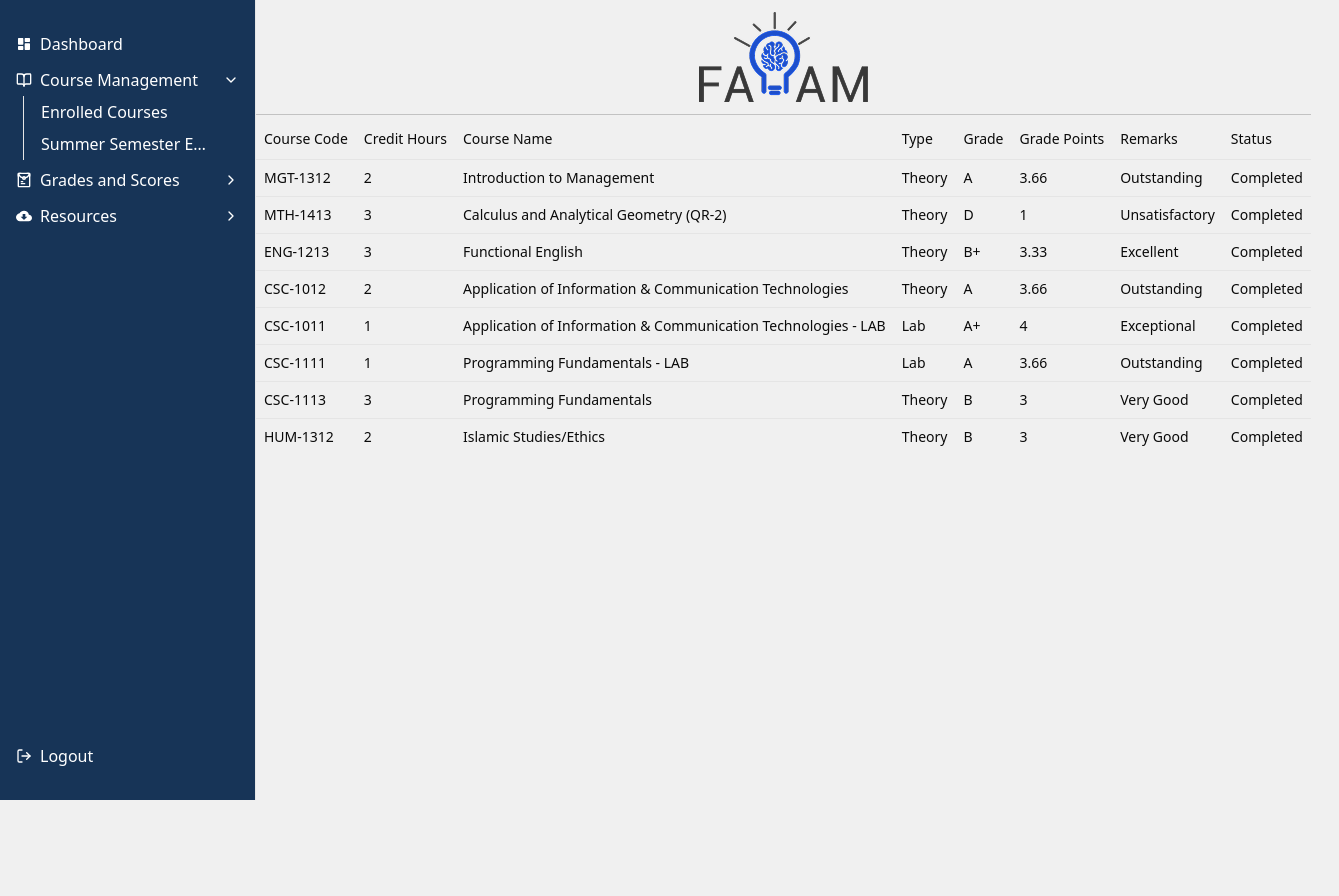
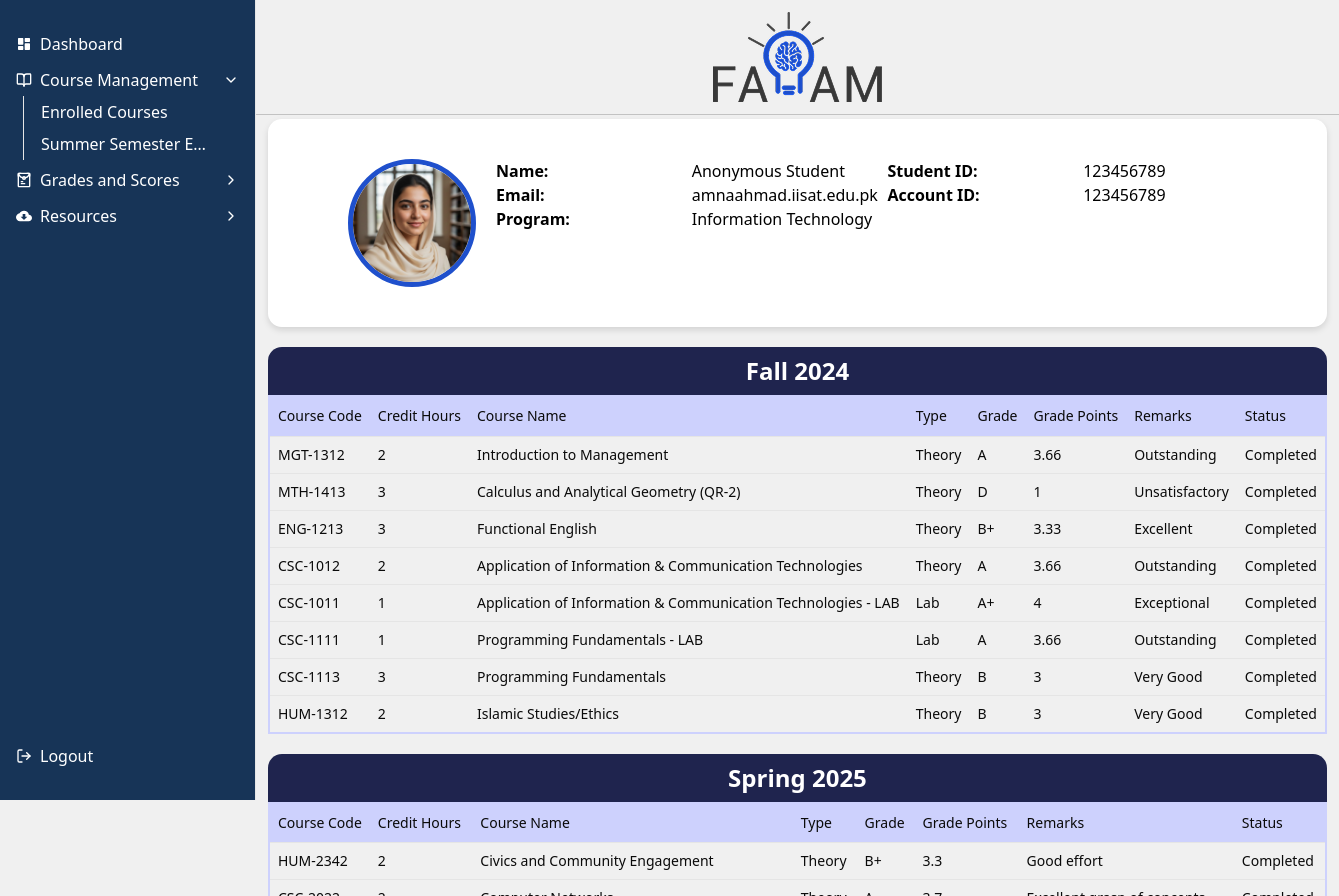
Before and after one commit to ZashShadow/faham, a Next.js app: page /dashboard/degree-record in a window 1280 px wide. Shown: the top 896 px of the page, 1339 px wide, since content can reach past the window. Before the commit the page ends 800 px from the top, so only its background shows below. Built offline with nearby package versions, Linux system fonts and the light colour scheme.

Commit message:
More progress on the front end

```diff
--- a/app/dashboard/degree-record/page.jsx
+++ b/app/dashboard/degree-record/page.jsx
@@ -9,6 +9,8 @@ import {
     TableHeader,
     TableRow,
 } from "@/components/ui/table"
+
+import SheetHead from '@/myComponents/sheets/SheetHead'
 
 
 const page = () => {
@@ -85,16 +87,6 @@ const page = () => {
             status: "Completed",
         },
         {
-            courseCode: "MGT4005",
-            creditHours: "3",
-            courseName: "Management Information System (Domain Elective III)",
-            type: "Theory",
-            grade: "A-", // Example: Doing well in a related technical elective
-            gradePoints: "3.7",
-            remarks: "Strong conceptual understanding",
-            status: "Completed",
-        },
-        {
             courseCode: "ENG3065",
             creditHours: "3",
             courseName: "Communication Skills (Domain Supporting 1)",
@@ -103,17 +95,7 @@ const page = () => {
             gradePoints: "3.7",
             remarks: "Excellent presentation skills",
             status: "Completed",
-        },
-        {
-            courseCode: "THQ0003",
-            creditHours: "0",
-            courseName: "Translation of Holy Quran",
-            type: "Theory",
-            grade: "Satisfactory", // Often graded Pass/Fail or Satisfactory/Unsatisfactory
-            gradePoints: "N/A", // 0-credit courses don't usually factor into GPA
-            remarks: "Fulfilled course requirement",
-            status: "Completed",
-        },
+        }
     ]
 
     const courses = [
@@ -200,10 +182,35 @@ const page = () => {
     ];
 
     return (
-        <Table>
+        <div className='flex flex-col gap-5 mx-3'>
+            <div className='flex gap-5 justify-center  max-sm:flex-col bg-[#ffffff] text-[#000000] rounded-xl px-20 max-sm:px-5 py-10 drop-shadow-md'>
+                <img src="../assets/student2.jpg" alt="student picture"  className='rounded-full border-5 border-[#1F50CC] w-32 h-32 object-cover'/>
+                <div className="text-container">
+                    <div className="grid grid-cols-2 lg:grid-cols-4 lg:gap-x-8 overflow-x-auto">
 
+                        <div className="font-bold whitespace-nowrap">Name:</div>
+                        <div className="whitespace-nowrap">Anonymous Student</div>
+
+                        <div className="font-bold lg:col-start-3 whitespace-nowrap">Student ID:</div>
+                        <div className="lg:col-start-4 whitespace-nowrap">123456789</div>
+
+                        <div className="font-bold whitespace-nowrap">Email:</div>
+                        <div className="whitespace-nowrap">amnaahmad.iisat.edu.pk</div>
+
+                        <div className="font-bold lg:col-start-3 whitespace-nowrap">Account ID:</div>
+                        <div className="lg:col-start-4 whitespace-nowrap">123456789</div>
+
+                        <div className="font-bold whitespace-nowrap">Program:</div>
+                        <div className="whitespace-nowrap">Information Technology</div>
+
+                    </div>
+                </div>
+            </div>
+            <div className="sheet-container">
+                <SheetHead title="Fall 2024" />
+                <Table className={"border-2 border-[#cdd1fd] rounded-2xl "}>
                     <TableHeader>
-                <TableRow>
+                        <TableRow className={"bg-[#cdd1fd]"}>
                             <TableHead className="w-[100px]">Course Code</TableHead>
                             <TableHead>Credit Hours</TableHead>
                             <TableHead>Course Name</TableHead>
@@ -217,7 +224,7 @@ const page = () => {
                     <TableBody>
                         {courses.map((course) => (
                             <TableRow key={course.courseCode}>
-                        <TableCell className="font-medium">{course.courseCode}</TableCell>
+                                <TableCell >{course.courseCode}</TableCell>
                                 <TableCell>{course.creditHours}</TableCell>
                                 <TableCell>{course.courseName}</TableCell>
                                 <TableCell>{course.type}</TableCell>
@@ -229,6 +236,39 @@ const page = () => {
                         ))}
                     </TableBody>
                 </Table>
+            </div>
+            <div className="sheet-container">
+                <SheetHead title="Spring 2025" />
+                <Table className={"border-2 border-[#cdd1fd] rounded-2xl "}>
+                    <TableHeader>
+                        <TableRow className={"bg-[#cdd1fd]"}>
+                            <TableHead className="w-[100px]">Course Code</TableHead>
+                            <TableHead>Credit Hours</TableHead>
+                            <TableHead>Course Name</TableHead>
+                            <TableHead>Type</TableHead>
+                            <TableHead>Grade</TableHead>
+                            <TableHead>Grade Points</TableHead>
+                            <TableHead>Remarks</TableHead>
+                            <TableHead>Status</TableHead>
+                        </TableRow>
+                    </TableHeader>
+                    <TableBody>
+                        {courses2.map((course) => (
+                            <TableRow key={course.courseCode}>
+                                <TableCell>{course.courseCode}</TableCell>
+                                <TableCell>{course.creditHours}</TableCell>
+                                <TableCell>{course.courseName}</TableCell>
+                                <TableCell>{course.type}</TableCell>
+                                <TableCell>{course.grade}</TableCell>
+                                <TableCell>{course.gradePoints}</TableCell>
+                                <TableCell>{course.remarks}</TableCell>
+                                <TableCell>{course.status}</TableCell>
+                            </TableRow>
+                        ))}
+                    </TableBody>
+                </Table>
+            </div>
+        </div>
     )
 }
 
--- a/app/dashboard/layout.jsx
+++ b/app/dashboard/layout.jsx
@@ -13,6 +13,7 @@ import {
     SidebarTrigger,
 } from "@/components/ui/sidebar"
 import TopBar from "@/myComponents/TopBar"
+import Foot from "@/myComponents/Footer"
 
 
 export default function DashboardLayout({ children }) {
@@ -22,6 +23,7 @@ export default function DashboardLayout({ children }) {
             <SidebarInset>
                 <TopBar className={"mb-1"}/>
                 {children}
+                <Foot/>
             </SidebarInset>
         </SidebarProvider>
     );
--- a/app/dashboard/page.jsx
+++ b/app/dashboard/page.jsx
@@ -5,8 +5,8 @@ import ScheduleEmbed from '@/myComponents/sheets/Schedule'
 const page = () => {
   return (
     <div className="content-wrapper mx-3">
-      <div className='flex bg-[#1D4FCC] text-white rounded-xl px-20 py-10 drop-shadow-md'>
-        <img src="../assets/fahamlogo.png" alt="logo" />
+      <div className='flex bg-[#1D4FCC] gap-8 justify-center items-center text-white rounded-xl px-20 py-10 drop-shadow-md'>
+        <img src="../assets/student2.jpg" alt="student picture"  className='rounded-full border-5 border-[#1F50CC] w-32 h-32 object-cover'/>
         <div className="text-container">
           <h1 className='font-semibold text-5xl'>Hello, Anonymous Student!</h1>
           <h2 className='font-semibold text-2xl text-[#D2D2D2]'>Good Evening</h2>
--- a/components/ui/table.jsx
+++ b/components/ui/table.jsx
@@ -62,7 +62,7 @@ function TableRow({
     <tr
       data-slot="table-row"
       className={cn(
-        "hover:bg-muted/50 data-[state=selected]:bg-muted border-b transition-colors",
+        " data-[state=selected]:bg-muted border-b transition-colors",
         className
       )}
       {...props} />
--- /dev/null
+++ b/myComponents/Footer.jsx
@@ -0,0 +1,15 @@
+import React from 'react'
+
+const Foot = () => {
+    return (
+        <div className="end flex flex-col gap-2 mx-3 my-3">
+            <hr className='h-0.5 w-full bg-[#c9c9c9]'/>
+            <footer className='flex justify-between text-[#6c757d] text-xs'>
+                <span>{new Date().getFullYear()} © Zash Dev. FAHAM is a trademark of IISAT.</span>
+                <span>Prototype Developed by <a href="https://zash-dev.vercel.app/" className='text-[#599eff] hover:underline'>Zash Dev</a></span>
+            </footer>
+        </div>
+    )
+}
+
+export default Foot
--- /dev/null
+++ b/myComponents/sheets/SheetHead.jsx
@@ -0,0 +1,9 @@
+import React from 'react'
+
+const SheetHead = ({ title }) => {
+  return (
+    <div className='text-2xl w-full font-bold bg-[#1F244E] text-white px-5 py-2 rounded-t-xl text-center'>{title}</div>
+  )
+}
+
+export default SheetHead
```
Also changed, not shown: public/assets/student.webp (added), public/assets/student2.jpg (added). Lines whose indentation alone changed are shown as unchanged.
